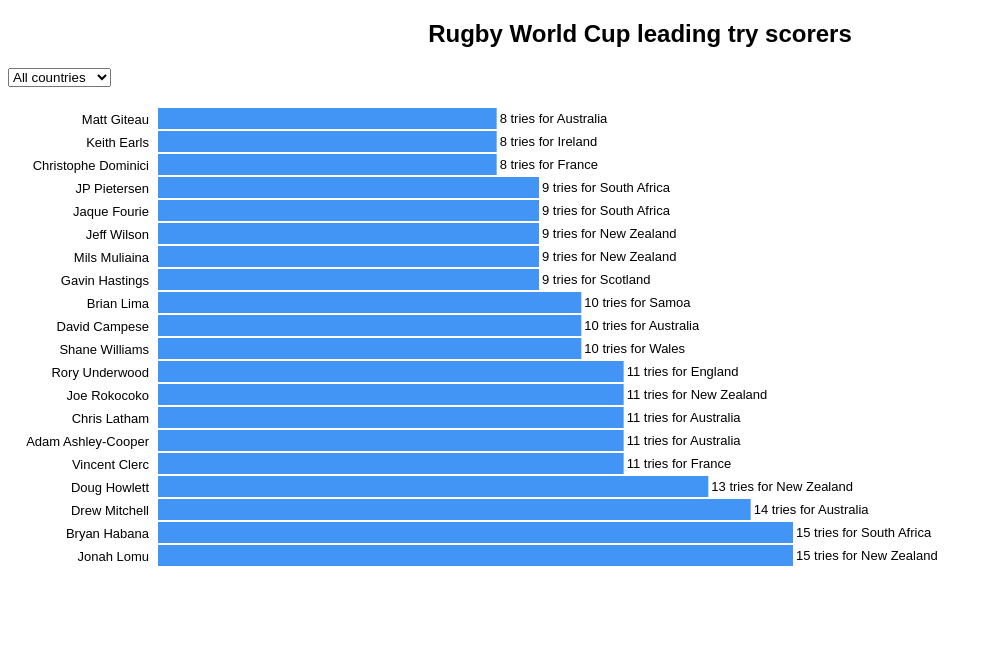
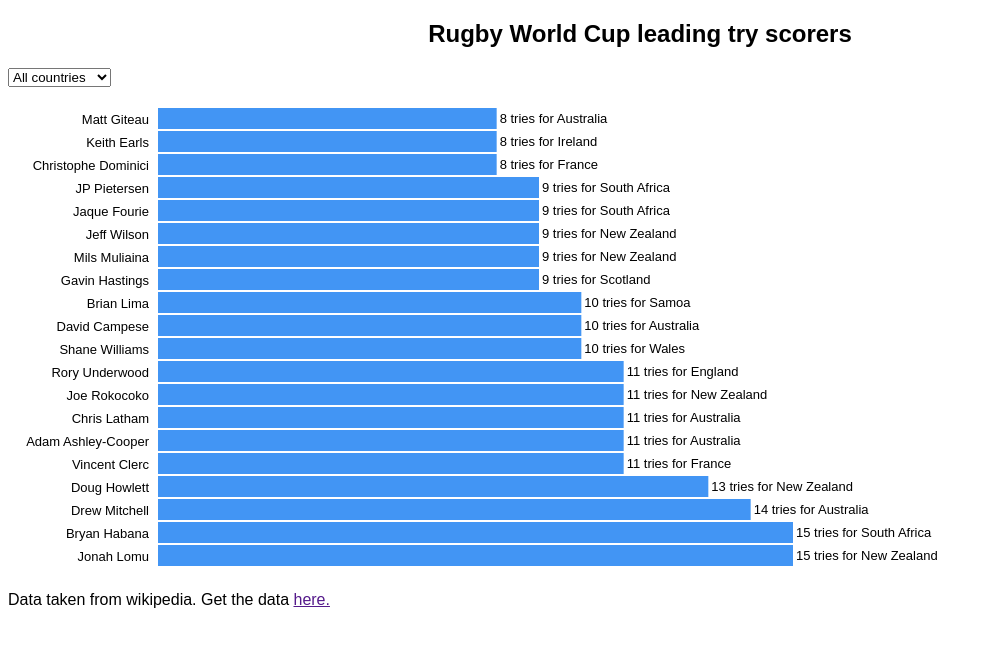
Before and after one commit to dwheelerau/D3rugby, a plain HTML site: page index.html in a window 1280 px wide. Shown: the whole page, without its empty margins (0-992 px from the left). Drawn offline with Linux system fonts and the light colour scheme.

```diff
--- a/index.html
+++ b/index.html
@@ -33,6 +33,8 @@
           <p><strong></strong></p>
           <p><span id="value"></span></p>
       </div>
+      Data taken from wikipedia.
+      Get the data <a href="">here.</a>
       <script type="text/javascript" src="static/js/script.js"></script>
     </body>
 </html>
```
